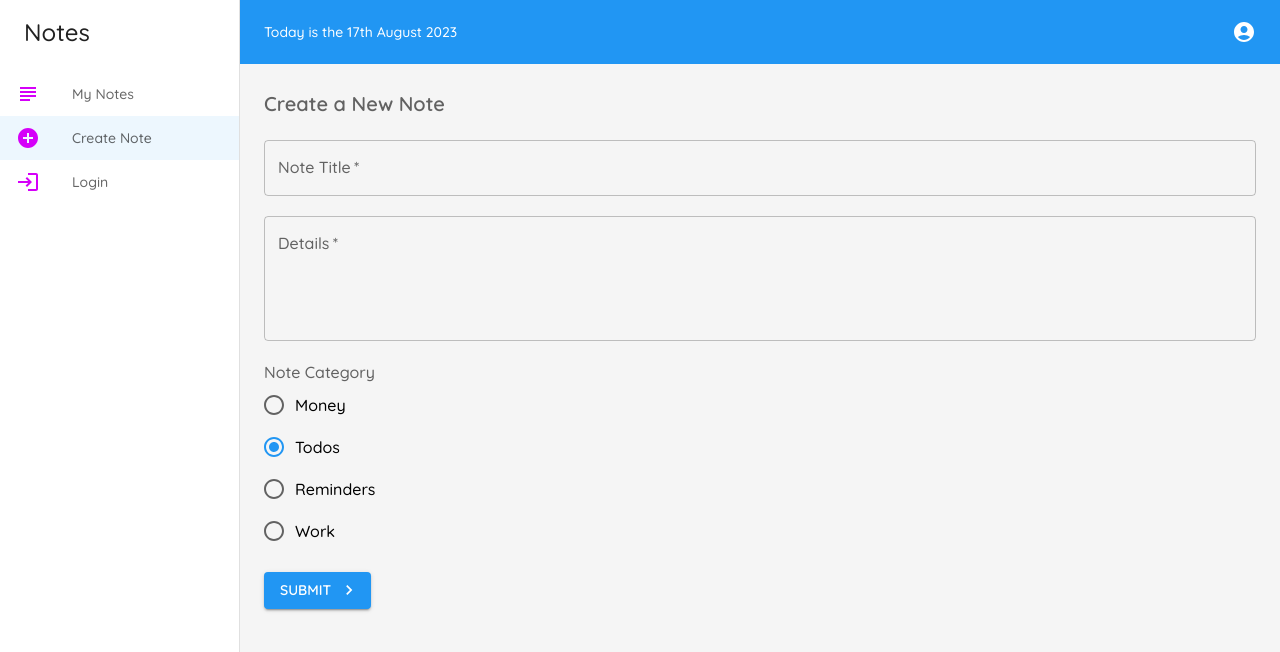
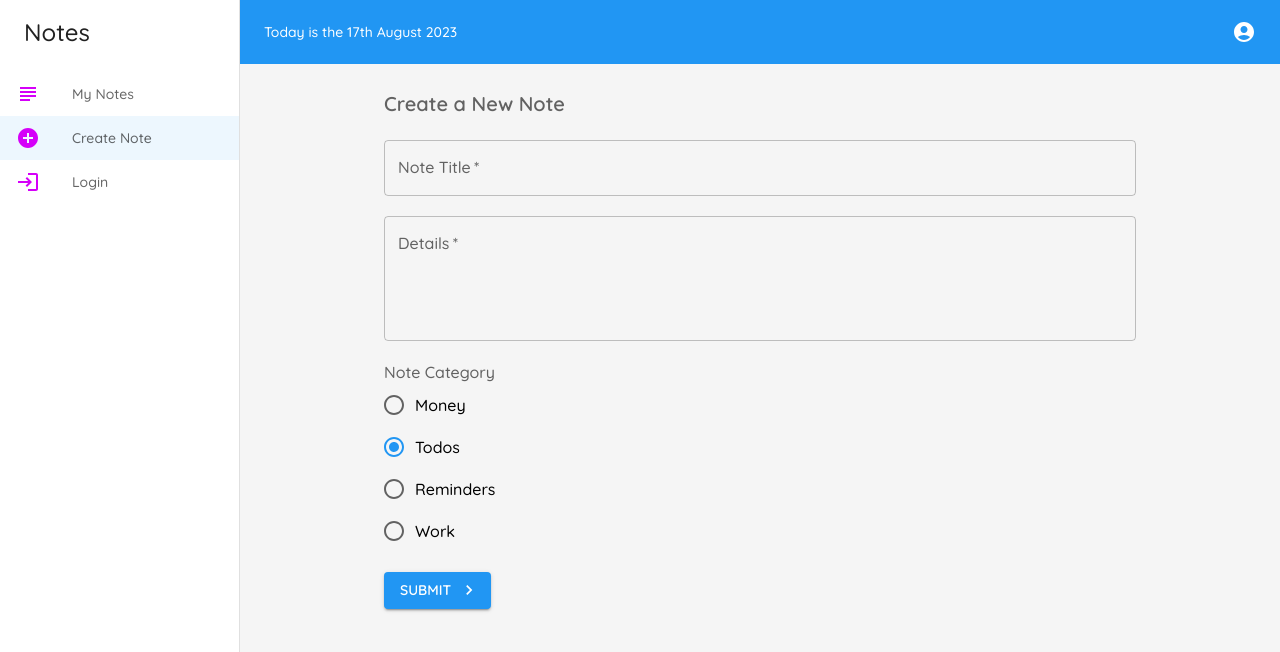
Before and after one commit to GrzegorzPacewicz/typenotes, a React (Vite) app: page /create in a window 1280 px wide. Shown: the top 652 px of the page. Built offline with nearby package versions, Linux system fonts and the light colour scheme.

Commit message:
MaxWidth in CreateNote

```diff
--- a/src/pages/CreateNote/index.tsx
+++ b/src/pages/CreateNote/index.tsx
@@ -1,6 +1,6 @@
 import React, { useState } from 'react';
 import { useNavigate } from 'react-router-dom';
-import { Button, FormControlLabel, FormLabel, Radio, RadioGroup, Typography } from '@mui/material';
+import { Button, Container, FormControlLabel, FormLabel, Radio, RadioGroup, Typography } from '@mui/material';
 import KeyboardArrowRightIcon from '@mui/icons-material/KeyboardArrowRight';
 import { StyledFormControl, StyledTextField } from './styled';
 import { auth } from "../../config/firebase";
@@ -56,7 +56,7 @@ const CreateNote: React.FC = () => {
     };
 
     return (
-        <>
+        <Container sx={{ maxWidth: '800' }} style={{ maxWidth: 800 }}>
             <Typography variant="h6" component="h2" color="textSecondary" gutterBottom>
                 Create a New Note
                 {(titleError || detailsError) && (
@@ -115,7 +115,7 @@ const CreateNote: React.FC = () => {
                     Submit
                 </Button>
             </form>
-        </>
+        </Container>
     );
 };
 
```
